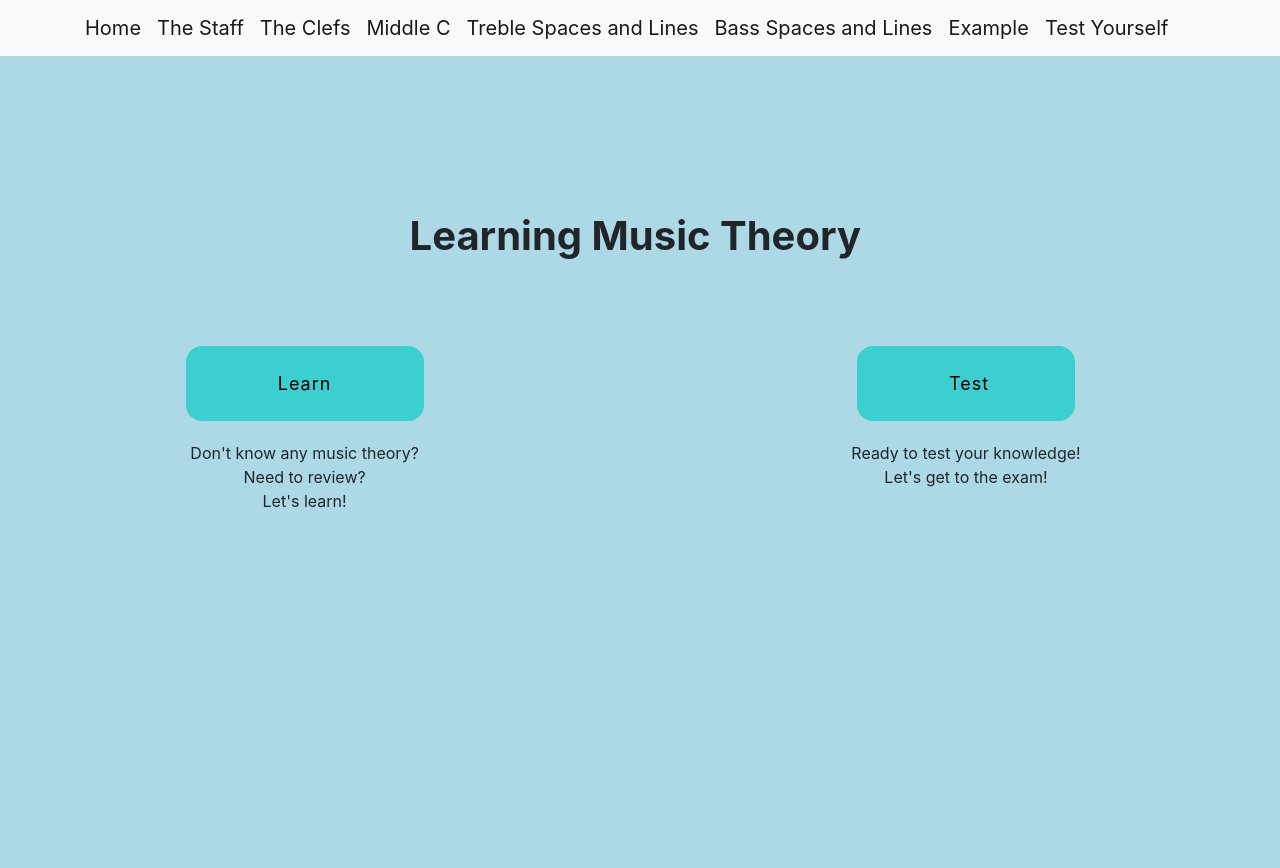
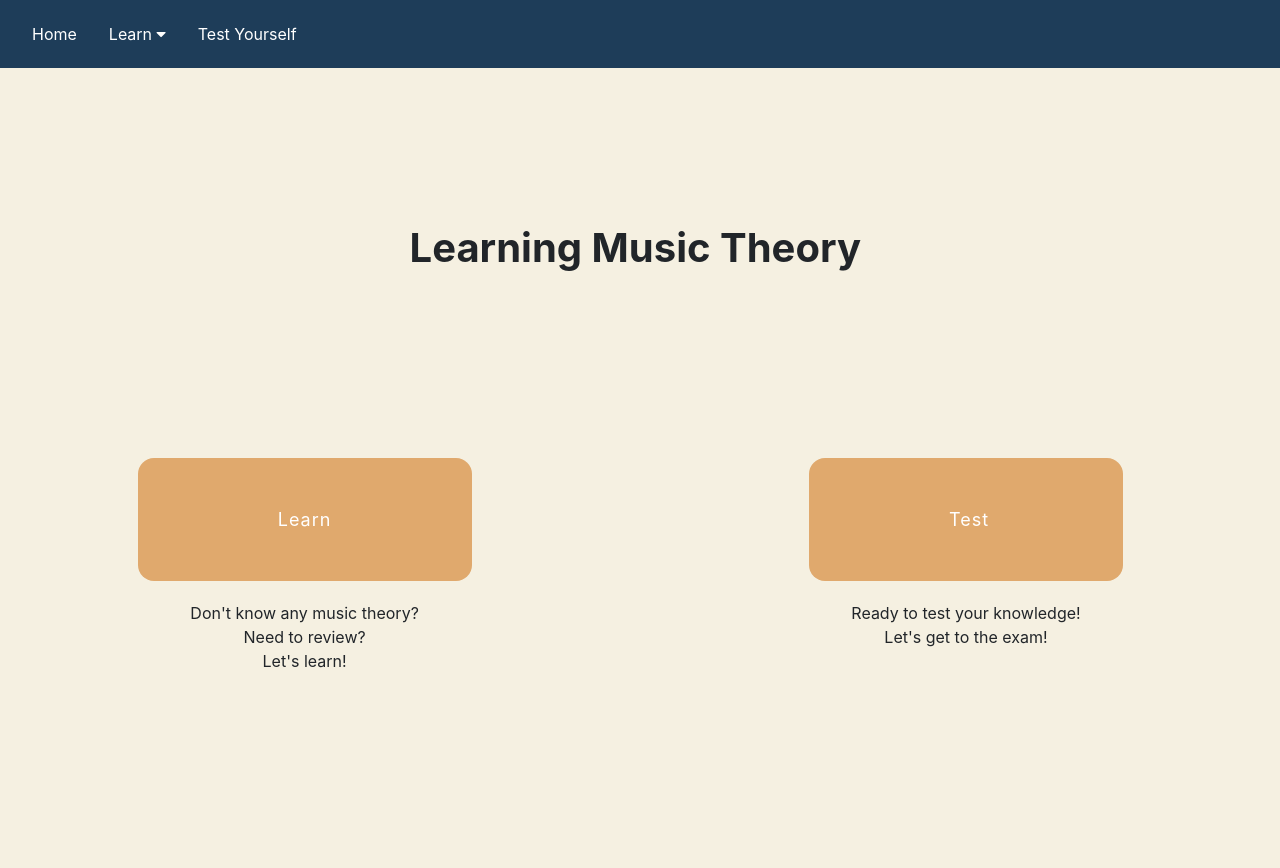
Before and after one commit to carolineli7199/MusicTheory, a Flask app: page / in a window 1280 px wide. Before the commit the page ends 508 px from the top, so only its background shows below. Run offline with Flask 2, Linux system fonts and the light colour scheme; some libraries are stand-ins or nearby versions.

Commit message:
fixed bugs and add drop down menu

```diff
--- a/app.py
+++ b/app.py
@@ -380,6 +380,7 @@ def checkanswer():
     print(num_correct_answer)
     return jsonify(notice = "Wrong")
 
+@app.context_processor
 def inject_learn_menu():
     global learning_data
     return dict(learning_menu=learning_data)
--- a/static/main.css
+++ b/static/main.css
@@ -9,6 +9,10 @@
 .block {
   text-align: center;
   margin: 30px;
+}
+
+.home-padding{
+  padding-top: 100px;
 }
 
 .button-wrapper {
@@ -25,8 +29,9 @@
   font-weight: 700;
   letter-spacing: 0.0625rem;
   line-height: 1.222222222222222;
-  padding: 1.5rem 5rem;
-  background-color: #3ccfcf;
+  padding: 3rem 8rem;
+  color:white;
+  background-color: #e0a96d;
   appearance: none;
   border: none;
   border-radius: 1rem;
@@ -46,7 +51,8 @@
 
 .next-button-start {
   padding: 0.5rem 1rem;
-  background-color: #3ccfcf;
+  color: white;
+  background-color: #e0a96d;
   border-radius: 5rem;
   border:none;
   cursor: pointer;
@@ -54,8 +60,8 @@
 
 .mc-button{
     line-height: 0.5;
-    padding: 0.1rem 0.5rem;
-    background-color: #3ccfcf;
+    padding: 0.2rem 1rem;
+    background-color: #e0a96d;
     border-radius: 5rem;
     border:none;
     cursor: pointer;
@@ -74,6 +80,7 @@
   padding: 10px;
   padding-top: 50px;
   border-style: outset;
+  border-radius: 25px;
   background-color: whitesmoke;
   height: 30vh;
 }
@@ -81,12 +88,12 @@
 
 .float-right{
   float: right;
-  padding-right: 20px;
+  padding-right: 10%;
 }
 
 .float-left{
   float: left;
-  padding-left: 20px;
+  padding-left: 10%;
 }
 
 
@@ -105,7 +112,7 @@
 }
 
 .container-style{
-  background-color: lightblue;
+  background-color: #f5f0e1;
   width: 101vw;
   position: relative;
   left:49%;
@@ -118,12 +125,72 @@
   padding-bottom: 20px;
 }
 
-button:hover { background-color: #f7f5a2;}
+button:hover { background-color: #ff6e40;}
+
+button:focus { background-color: #ff6e40;}
 
 button {
   cursor: pointer;
 }
 
-button:focus{
-  background-color: #ffd000;
+
+
+.navbar {
+  position: relative;
+  background-color: #1e3d59;
 }
+
+.navbar a {
+  float: left;
+  font-size: 16px;
+  color: white;
+  text-align: center;
+  padding: 14px 16px;
+  text-decoration: none;
+}
+
+.dropdown {
+  float: left;
+  position: relative;
+}
+
+.dropdown .dropbtn {
+  font-size: 16px;
+  border: none;
+  outline: none;
+  color: white;
+  padding: 14px 16px;
+  background-color: inherit;
+  font-family: inherit;
+  margin: 0;
+}
+
+.navbar a:hover, .dropdown:hover .dropbtn {
+  background-color: #ddc3a5;
+}
+
+.dropdown-content {
+  display: none;
+  position: absolute;
+  background-color: #f9f9f9;
+  min-width: 160px;
+  box-shadow: 0px 8px 16px 0px rgba(0,0,0,0.2);
+  z-index: 1;
+}
+
+.dropdown-content a {
+  float: none;
+  color: black;
+  padding: 12px 16px;
+  text-decoration: none;
+  display: block;
+  text-align: left;
+}
+
+.dropdown-content a:hover {
+  background-color: #ddd;
+}
+
+.dropdown:hover .dropdown-content {
+  display: block;
+}
--- a/templates/home.html
+++ b/templates/home.html
@@ -10,6 +10,8 @@
     </div>
     <div class="col-3 mx-auto"></div>
   </div>
+
+  <div class="home-padding"></div>
 
   <div class="row">
     <div class="col-6 mx-auto block">
--- a/templates/layout.html
+++ b/templates/layout.html
@@ -4,6 +4,7 @@
     <!-- Required meta tags -->
     <meta charset="utf-8" />
     <meta name="viewport" content="width=device-width, initial-scale=1" />
+    <link rel="stylesheet" href="https://cdnjs.cloudflare.com/ajax/libs/font-awesome/4.7.0/css/font-awesome.min.css">
     <link rel="icon" href="data:," />
 
     <!-- jquery -->
@@ -26,25 +27,32 @@
     <link rel="stylesheet" href="{{url_for('static', filename='main.css')}}" />
     <title>Learning Music Theory</title>
   </head>
+     <script>
+      let menu= {{learning_menu|tojson}};
+      $(document).ready(function(){
+        $.each(menu, function(key, value){
+          $(".dropdown-content").append("<a href='/learning/"+key+"'>"+value["title"]+"</a>")
+        });
+      })
+    </script>
   <body>
-    <nav class="navbar navbar-expand-lg navbar-light bg-light">
-      <div class="container">
-        <a class="navbar-brand" href="/">Home</a>
-        <a class="navbar-brand" href="/learning/1">The Staff</a>
-        <a class="navbar-brand" href="/learning/2">The Clefs</a>
-        <a class="navbar-brand" href="/learning/3">Middle C</a>
-        <a class="navbar-brand" href="/learning/4">Treble Spaces and Lines</a>
-        <a class="navbar-brand" href="/learning/5">Bass Spaces and Lines</a>
-        <a class="navbar-brand" href="/learning/6">Example</a>
-        <a class="navbar-brand" href="/quiz/1">Test Yourself</a>
-        <div class="collapse navbar-collapse" id="navbarNavAltMarkup">
-          <div class="navbar-nav ml-auto"></div>
+
+    <div class="navbar navbar-expand-lg">
+      <a href="/">Home</a>
+      <div class="dropdown">
+        <button class="dropbtn">Learn
+          <i class="fa fa-caret-down"></i>
+        </button>
+        <div class="dropdown-content">
+
         </div>
       </div>
-    </nav>
+      <a href="/quiz/1">Test Yourself</a>
+    </div>
     <div class="container">
       <div class = "container-style">
         {% block content %} {% endblock %}
       </div>
+    </div>
   </body>
 </html>
```
Also changed, not shown: static/quiz.js (+7 -0 lines), 1 other file.
